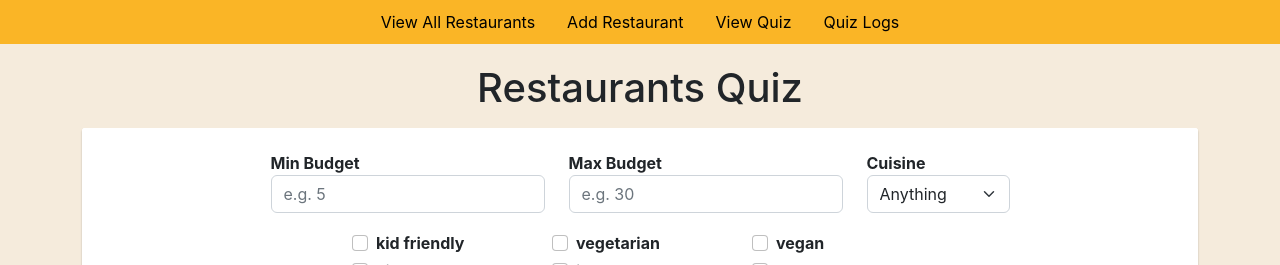
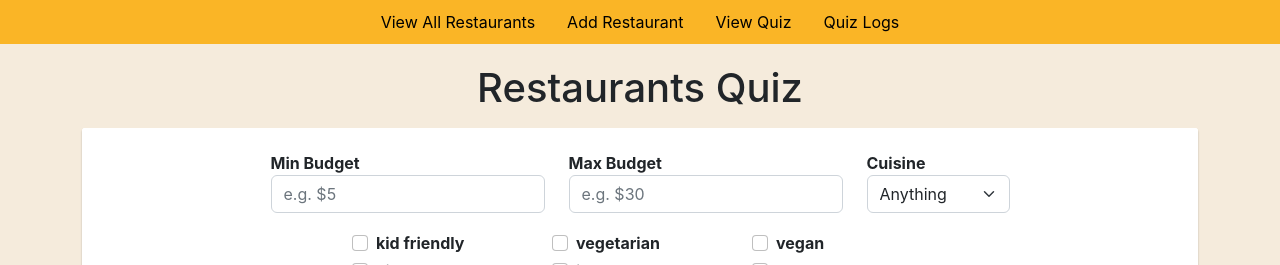
Before and after one commit to ginagr/turkish-begins, a React (Create React App) app: page /quiz in a window 1280 px wide. Shown: the top 265 px of the page. Built offline with nearby package versions, Linux system fonts and the light colour scheme.

Commit message:
add price currency to placeholder

```diff
--- a/src/components/RestaurantQuiz/RestaurantQuiz.tsx
+++ b/src/components/RestaurantQuiz/RestaurantQuiz.tsx
@@ -60,7 +60,7 @@ const RestaurantQuiz: React.FC = () => {
               type="number"
               value={minBudget || ''}
               onChange={(val): void => setMinBudget(+val.target.value) }
-              placeholder="e.g. 5"
+              placeholder="e.g. $5"
             />
           </div>
           <div className="col-auto">
@@ -70,7 +70,7 @@ const RestaurantQuiz: React.FC = () => {
               type="number"
               value={maxBudget || ''}
               onChange={(val): void => setMaxBudget(+val.target.value)}
-              placeholder="e.g. 30"
+              placeholder="e.g. $30"
             />
           </div>
           <div className="col-auto">
```
Also changed, not shown: 1 other file (tests, documents, lock files or other folders).
